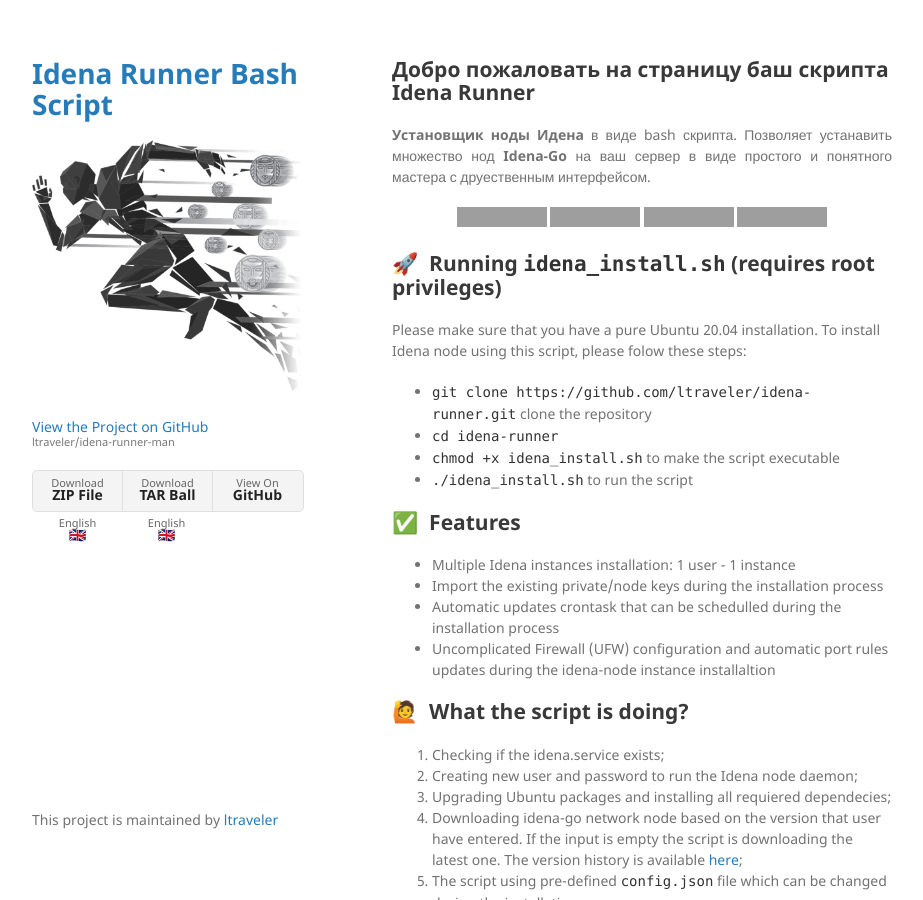
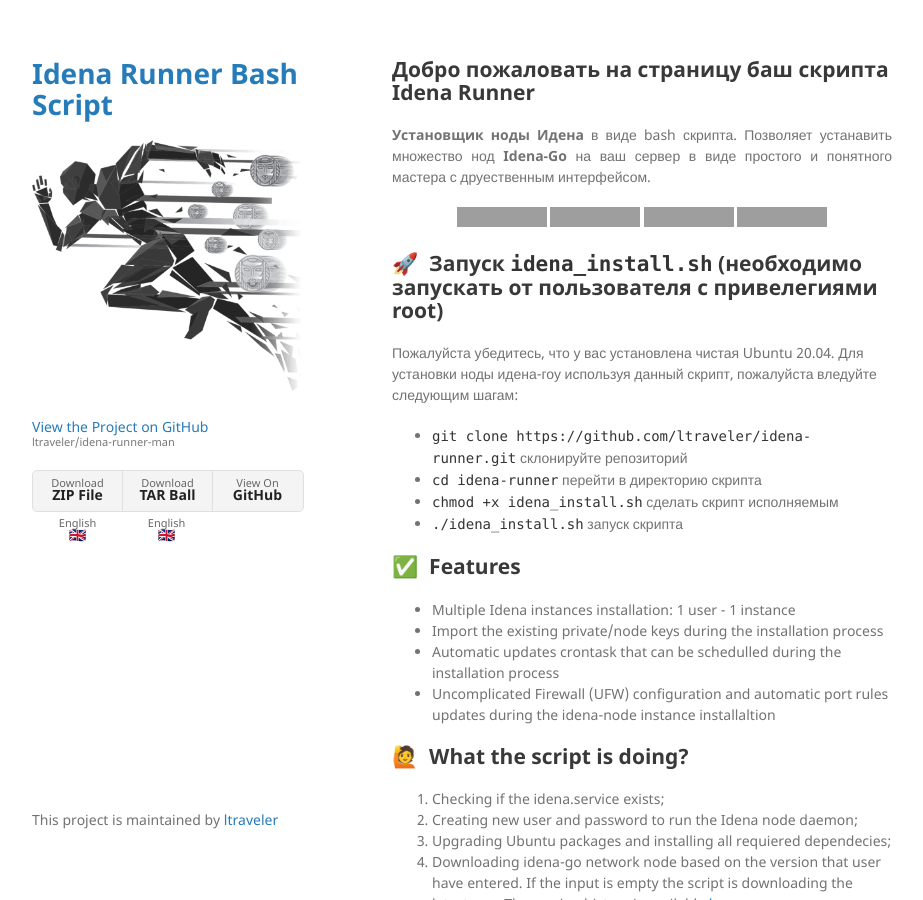
Before and after one commit to ltraveler/idena-runner-man, a Jekyll site: the page built from ru/index-ru.md, in a window 1280 px wide and 900 px high, cut to the strip 0-900 px from the top of the window. Shown: the whole strip, without its empty margins (178-1101 px from the left). Built offline with Jekyll 4.4.1, drawn with Linux system fonts in a browser that asks for light colours; the repository's description, which GitHub fills in, is left out; grey boxes are pictures that could not be loaded.

Commit message:
Update index-ru.md

```diff
--- a/ru/index-ru.md
+++ b/ru/index-ru.md
@@ -9,16 +9,16 @@
 
 <p align="justify"><b>Установщик ноды Идена</b> в виде bash скрипта. Позволяет устанавить множество нод <b>Idena-Go</b> на ваш сервер в виде простого и понятного мастера с друественным интерфейсом.</p>
 
-<p align="center"><a href="https://github.com/ltraveler/idena-runner/releases/latest" target="_blank"><img src="https://img.shields.io/badge/version-v0.2.2-blue?style=for-the-badge&logo=none" alt="idena runner latest version" /></a>&nbsp;<a href="https://wiki.ubuntu.com/FocalFossa/ReleaseNotes" target="_blank"><img src="https://img.shields.io/badge/Ubuntu-20.04(LTS)+-00ADD8?style=for-the-badge&logo=none" alt="Ubuntu minimum version" /></a>&nbsp;<a href="https://github.com/ltraveler/idena-runner/blob/main/CHANGELOG.md" target="_blank"><img src="https://img.shields.io/badge/Build-Stable-success?style=for-the-badge&logo=none" alt="idena-go latest release" /></a>&nbsp;<a href="https://www.gnu.org/licenses/quick-guide-gplv3.html" target="_blank"><img src="https://img.shields.io/badge/license-GPL3.0-red?style=for-the-badge&logo=none" alt="license" /></a></p>
+<p align="center"><a href="https://github.com/ltraveler/idena-runner/releases/latest" target="_blank"><img src="https://img.shields.io/badge/version-v0.2.2-blue?style=for-the-badge&logo=none" alt="последняя версия скрипта idena runner" /></a>&nbsp;<a href="https://wiki.ubuntu.com/FocalFossa/ReleaseNotes" target="_blank"><img src="https://img.shields.io/badge/Ubuntu-20.04(LTS)+-00ADD8?style=for-the-badge&logo=none" alt="Ubuntu minimum version" /></a>&nbsp;<a href="https://github.com/ltraveler/idena-runner/blob/main/CHANGELOG.md" target="_blank"><img src="https://img.shields.io/badge/Build-Stable-success?style=for-the-badge&logo=none" alt="idena-go latest release" /></a>&nbsp;<a href="https://www.gnu.org/licenses/quick-guide-gplv3.html" target="_blank"><img src="https://img.shields.io/badge/license-GPL3.0-red?style=for-the-badge&logo=none" alt="license" /></a></p>
 
-## 🚀&nbsp; Running `idena_install.sh` (requires root privileges)
+## 🚀&nbsp; Запуск `idena_install.sh` (необходимо запускать от пользователя с привелегиями root)
 
-Please make sure that you have a pure Ubuntu 20.04 installation.
-To install Idena node using this script, please folow these steps:
-* `git clone https://github.com/ltraveler/idena-runner.git` clone the repository
-* `cd idena-runner`
-* `chmod +x idena_install.sh` to make the script executable
-* `./idena_install.sh` to run the script
+Пожалуйста убедитесь, что у вас установлена чистая Ubuntu 20.04.
+Для установки ноды идена-гоу используя данный скрипт, пожалуйста вледуйте следующим шагам:
+* `git clone https://github.com/ltraveler/idena-runner.git` склонируйте репозиторий
+* `cd idena-runner` перейти в директорию скрипта
+* `chmod +x idena_install.sh` сделать скрипт исполняемым
+* `./idena_install.sh` запуск скрипта
 
 ## ✅&nbsp; Features
 
```
